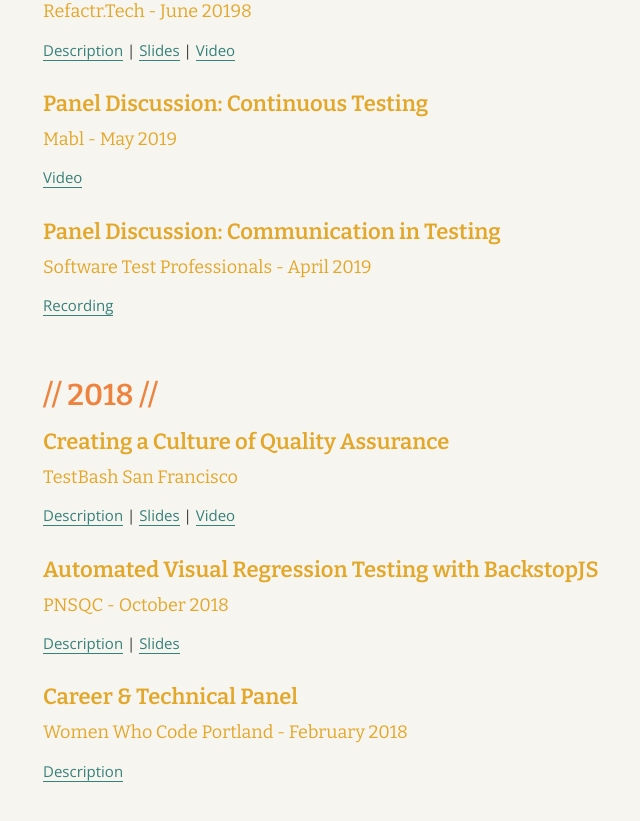
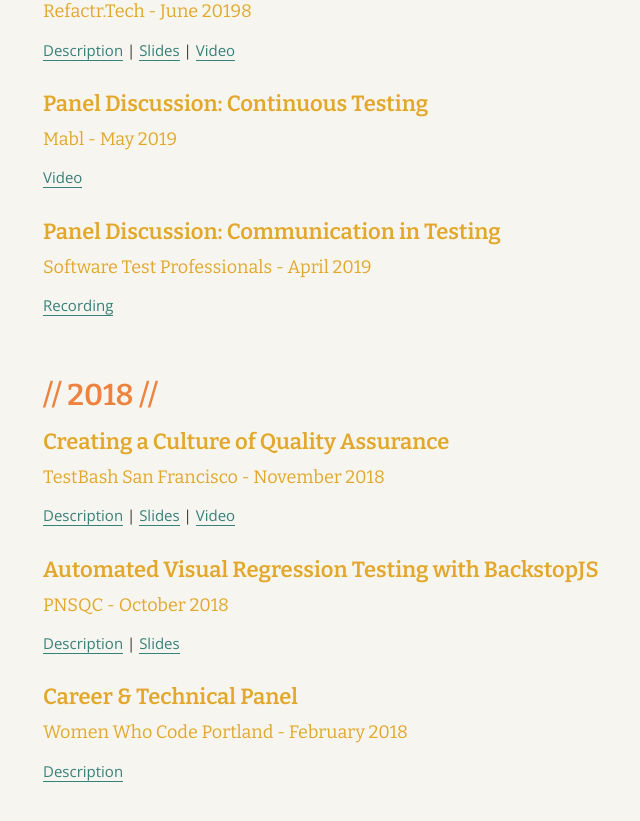
Before and after one commit to angelariggs/angelariggs.github.io, a Jekyll site: the page built from talks.md, in a window 1280 px wide and 900 px high, scrolled down 2150 px. Shown: the top 821 px of the window, without its empty margins (113-753 px from the left). Built offline with Jekyll 4.4.1, drawn with Linux system fonts in a browser that asks for light colours.

Commit message:
smol update while I was here

```diff
--- a/talks.md
+++ b/talks.md
@@ -84,7 +84,7 @@
 # // 2018 //
 
 ## Creating a Culture of Quality Assurance
-### TestBash San Francisco
+### TestBash San Francisco - November 2018
 [Description](https://www.ministryoftesting.com/events/testbash-san-francisco-2018#creating-a-culture-of-quality-assurance) | [Slides](https://speakerdeck.com/angelariggs/creating-a-culture-of-quality-testbash-sf) | [Video](https://www.ministryoftesting.com/dojo/lessons/creating-a-culture-of-quality-assurance-angela-riggs)
 
 ## Automated Visual Regression Testing with BackstopJS
```
